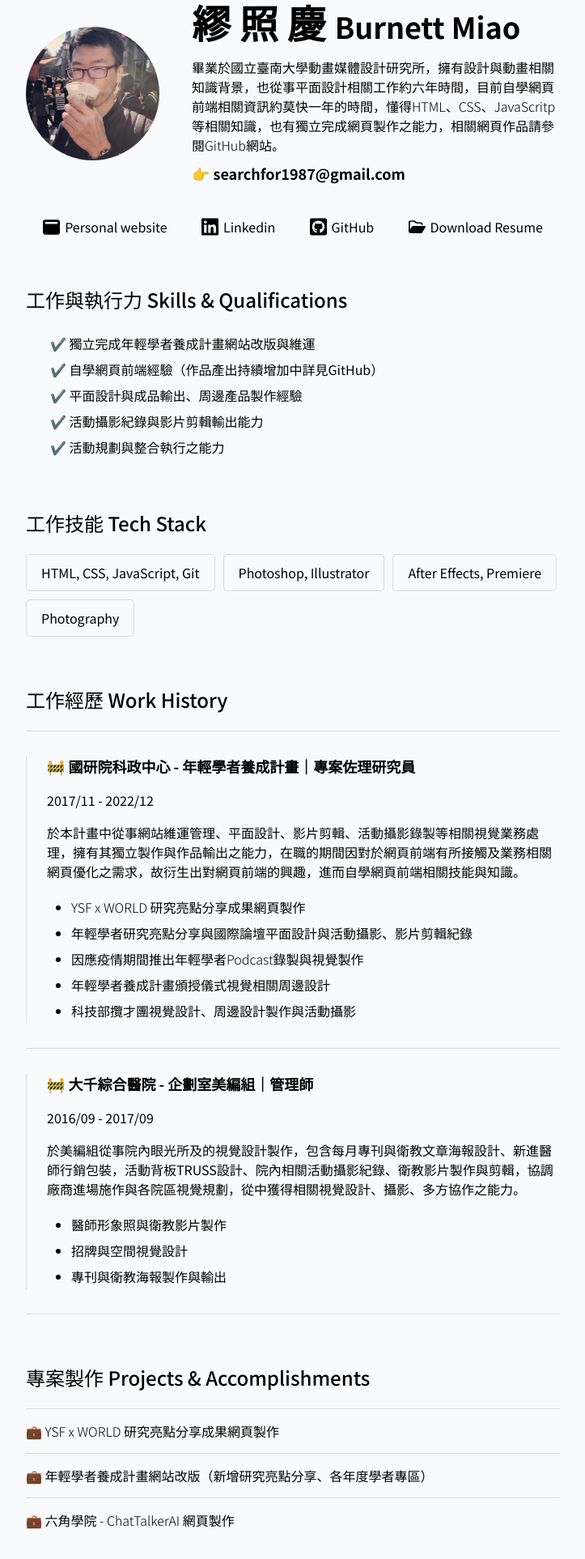
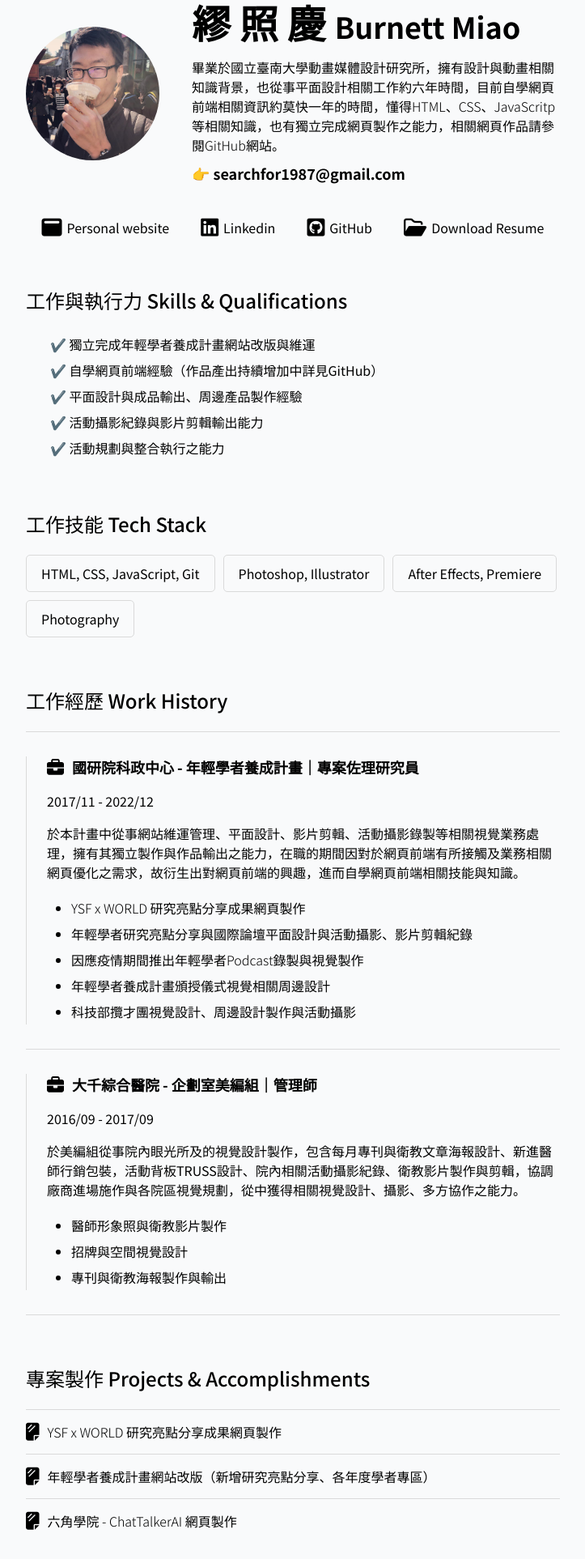
Before and after one commit to BurnettMiao/Digital-Resume, a plain HTML site: page index.html in a window 1280 px wide. Shown: the part 17-1942 px from the top of the page at 81% size, without its empty margins (278-1001 px from the left). Drawn offline with Linux system fonts and the light colour scheme.

Commit message:
icon bugs fix

```diff
--- a/css/style.css
+++ b/css/style.css
@@ -115,11 +115,17 @@ strong {
   display: flex;
   align-items: center;
   gap: .6rem;
+  cursor: pointer;
 }
 
-.link-card img {
-  width: 2.1rem;
-  height: auto;
+.link-card i {
+  font-size: 2.5rem;
+  color: var(--mainTextColor);
+}
+
+.link-card:hover i,
+.link-card:hover a {
+  color: var(--mainLinkColor);
 }
 
 /* skill section */
@@ -165,10 +171,27 @@ strong {
   font-weight: 300;
 }
 
+.work-history-card-content {
+  display: flex;
+  align-items: center;
+  gap: 1rem;
+}
+
+.work-history-card img {
+  width: 2.1rem;
+}
+
 /* project & accomplishment */
 .project-card {
   padding: 1.5rem 0;
   border-top: 1px solid var(--mainBorderColor);
+  display: flex;
+  align-items: center;
+  gap: 1rem;
+}
+
+.project-card i {
+  font-size: 2.2rem;
 }
 
 .project-card a {
@@ -177,7 +200,8 @@ strong {
   cursor: pointer;
 }
 
-.project-card a:hover {
+.project-card:hover a,
+.project-card:hover i {
   color: var(--mainLinkColor);
 }
 
--- a/index.html
+++ b/index.html
@@ -23,20 +23,20 @@
 
   <section class="container links">
     <div class="link-card">
-      <img src="images/window-maximize-solid.svg" alt="">
+      <i class="fa-solid fa-window-maximize"></i>
       <a href="#" target="_blank">Personal website</a>
     </div>
     <div class="link-card">
-      <img src="images/linkedin.svg" alt="">
+      <i class="fa-brands fa-linkedin"></i>
       <a href="#" target="_blank">Linkedin</a>
     </div>
     <div class="link-card">
-      <img src="images/square-github.svg" alt="">
+      <i class="fa-brands fa-square-github"></i>
       <a href="https://github.com/BurnettMiao" target="_blank">GitHub</a>
     </div>
 
     <div class="link-card">
-      <img src="images/folder-open-regular.svg" alt="">
+      <i class="fa-regular fa-folder-open"></i>
       <a href="#" target="_blank">Download Resume</a>
     </div>
   </section>
@@ -79,7 +79,10 @@
     <div class="line-break"></div>
 
     <div class="work-history-card">
-      <strong> 🚧 國研院科政中心 - 年輕學者養成計畫｜專案佐理研究員</strong>
+      <div class="work-history-card-content">
+        <img src="images/briefcase-solid.svg" alt="">
+        <strong> 國研院科政中心 - 年輕學者養成計畫｜專案佐理研究員</strong>
+      </div>
       <p>2017/11 - 2022/12</p>
       <p>於本計畫中從事網站維運管理、平面設計、影片剪輯、活動攝影錄製等相關視覺業務處理，擁有其獨立製作與作品輸出之能力，在職的期間因對於網頁前端有所接觸及業務相關網頁優化之需求，故衍生出對網頁前端的興趣，進而自學網頁前端相關技能與知識。</p>
       <ul>
@@ -94,7 +97,10 @@
     <div class="line-break"></div>
 
     <div class="work-history-card">
-      <strong> 🚧 大千綜合醫院 - 企劃室美編組｜管理師</strong>
+      <div class="work-history-card-content">
+        <img src="images/briefcase-solid.svg" alt="">
+        <strong> 大千綜合醫院 - 企劃室美編組｜管理師</strong>
+      </div>
       <p>2016/09 - 2017/09</p>
       <p>於美編組從事院內眼光所及的視覺設計製作，包含每月專刊與衛教文章海報設計、新進醫師行銷包裝，活動背板TRUSS設計、院內相關活動攝影紀錄、衛教影片製作與剪輯，協調廠商進場施作與各院區視覺規劃，從中獲得相關視覺設計、攝影、多方協作之能力。</p>
       <ul>
@@ -111,15 +117,18 @@
     <h2>專案製作 Projects & Accomplishments</h2>
 
     <div class="project-card">
-      <a href="https://ysgrant.stpi.narl.org.tw/2021-ysf.html" target="_blank"><span>💼</span> YSF x WORLD 研究亮點分享成果網頁製作</a>
+      <i class="fa-solid fa-sheet-plastic"></i>
+      <a href="https://ysgrant.stpi.narl.org.tw/2021-ysf.html" target="_blank">YSF x WORLD 研究亮點分享成果網頁製作</a>
     </div>
 
     <div class="project-card">
-      <a href="https://ysgrant.stpi.narl.org.tw/index.php" target="_blank"><span>💼</span> 年輕學者養成計畫網站改版（新增研究亮點分享、各年度學者專區）</a>
+      <i class="fa-solid fa-sheet-plastic"></i>
+      <a href="https://ysgrant.stpi.narl.org.tw/index.php" target="_blank"> 年輕學者養成計畫網站改版（新增研究亮點分享、各年度學者專區）</a>
     </div>
 
     <div class="project-card">
-      <a href="https://burnettmiao.github.io/ChatTalkerAI_Practice/" target="_blank"><span>💼</span> 六角學院 - ChatTalkerAI 網頁製作</a>
+      <i class="fa-solid fa-sheet-plastic"></i>
+      <a href="https://burnettmiao.github.io/ChatTalkerAI_Practice/" target="_blank">六角學院 - ChatTalkerAI 網頁製作</a>
     </div>
 
   </section>
```
Also changed, not shown: images/briefcase-solid.svg (added), images/sheet-plastic-solid.svg (added).
